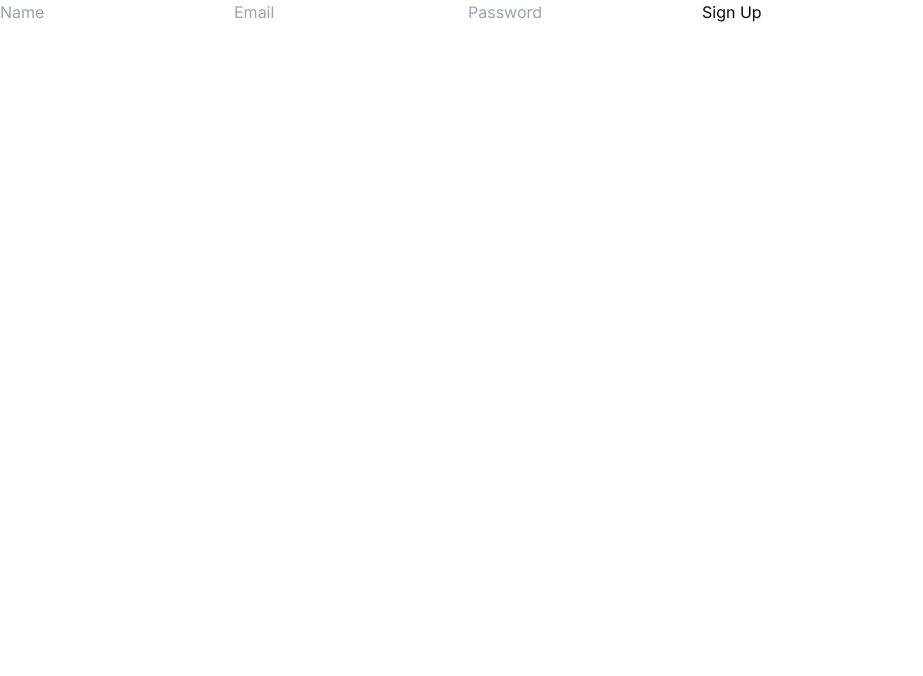
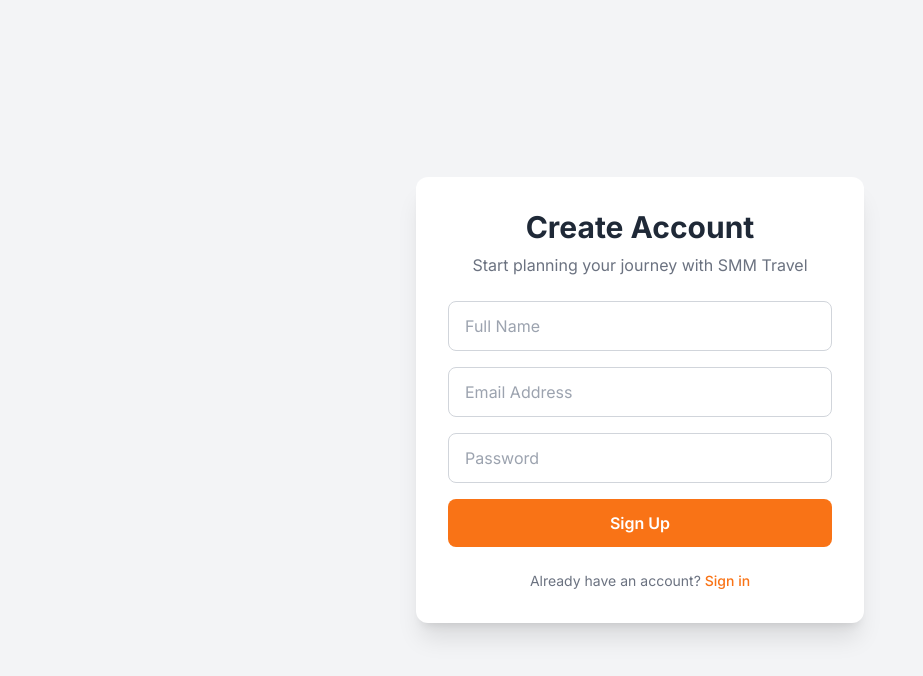
Before and after one commit to saimkhan22/AI-Driven-TourPlanningWebApp, a Next.js app in the folder webapp/: page /auth/signup in a window 1280 px wide. Shown: the top 676 px of the page, without its empty margins (0-923 px from the left). Built offline with nearby package versions, Linux system fonts and the light colour scheme.

Commit message:
working on signup by muzamil

```diff
--- a/webapp/app/auth/signup/page.tsx
+++ b/webapp/app/auth/signup/page.tsx
@@ -1,4 +1,5 @@
 "use client";
+
 import { useState } from "react";
 
 export default function SignupPage() {
@@ -9,26 +10,74 @@ export default function SignupPage() {
 
   const handleSignup = async () => {
     setLoading(true);
-
+    try {
       const res = await fetch("/api/auth/signup", {
         method: "POST",
         headers: { "Content-Type": "application/json" },
-      body: JSON.stringify({ name, email, password })
+        body: JSON.stringify({ name, email, password }),
       });
 
       const data = await res.json();
       alert(data.message);
+    } catch {
+      alert("Backend server did not respond");
+    } finally {
       setLoading(false);
+    }
   };
 
   return (
-    <div>
-      <input placeholder="Name" onChange={(e) => setName(e.target.value)} />
-      <input placeholder="Email" onChange={(e) => setEmail(e.target.value)} />
-      <input type="password" placeholder="Password" onChange={(e) => setPassword(e.target.value)} />
-      <button onClick={handleSignup}>
-        {loading ? "Signing up..." : "Sign Up"}
+    <div className="min-h-screen flex items-center justify-center bg-gray-100 px-4">
+      <div className="w-full max-w-md bg-white rounded-xl shadow-xl p-8">
+
+        {/* Title */}
+        <h2 className="text-3xl font-bold text-gray-800 text-center">
+          Create Account
+        </h2>
+        <p className="text-gray-500 text-center mt-2">
+          Start planning your journey with SMM Travel
+        </p>
+
+        {/* Form */}
+        <div className="mt-6 space-y-4">
+          <input
+            type="text"
+            placeholder="Full Name"
+            className="w-full px-4 py-3 border border-gray-300 rounded-lg focus:outline-none focus:border-orange-500"
+            onChange={(e) => setName(e.target.value)}
+          />
+
+          <input
+            type="email"
+            placeholder="Email Address"
+            className="w-full px-4 py-3 border border-gray-300 rounded-lg focus:outline-none focus:border-orange-500"
+            onChange={(e) => setEmail(e.target.value)}
+          />
+
+          <input
+            type="password"
+            placeholder="Password"
+            className="w-full px-4 py-3 border border-gray-300 rounded-lg focus:outline-none focus:border-orange-500"
+            onChange={(e) => setPassword(e.target.value)}
+          />
+
+          <button
+            onClick={handleSignup}
+            disabled={loading}
+            className="w-full py-3 bg-orange-500 text-white font-semibold rounded-lg hover:bg-orange-600 transition disabled:opacity-60"
+          >
+            {loading ? "Creating account..." : "Sign Up"}
           </button>
+        </div>
+
+        {/* Footer */}
+        <p className="text-sm text-gray-500 text-center mt-6">
+          Already have an account?{" "}
+          <span className="text-orange-500 font-medium cursor-pointer hover:underline">
+            Sign in
+          </span>
+        </p>
+      </div>
     </div>
   );
 }
--- a/webapp/next.config.js
+++ b/webapp/next.config.js
@@ -1,10 +1,6 @@
 /** @type {import('next').NextConfig} */
 const nextConfig = {
-  output: 'export',
-  eslint: {
-    ignoreDuringBuilds: true,
-  },
-  images: { unoptimized: true },
+  reactStrictMode: true,
 };
 
 module.exports = nextConfig;
```
Lines whose indentation alone changed are shown as unchanged.
